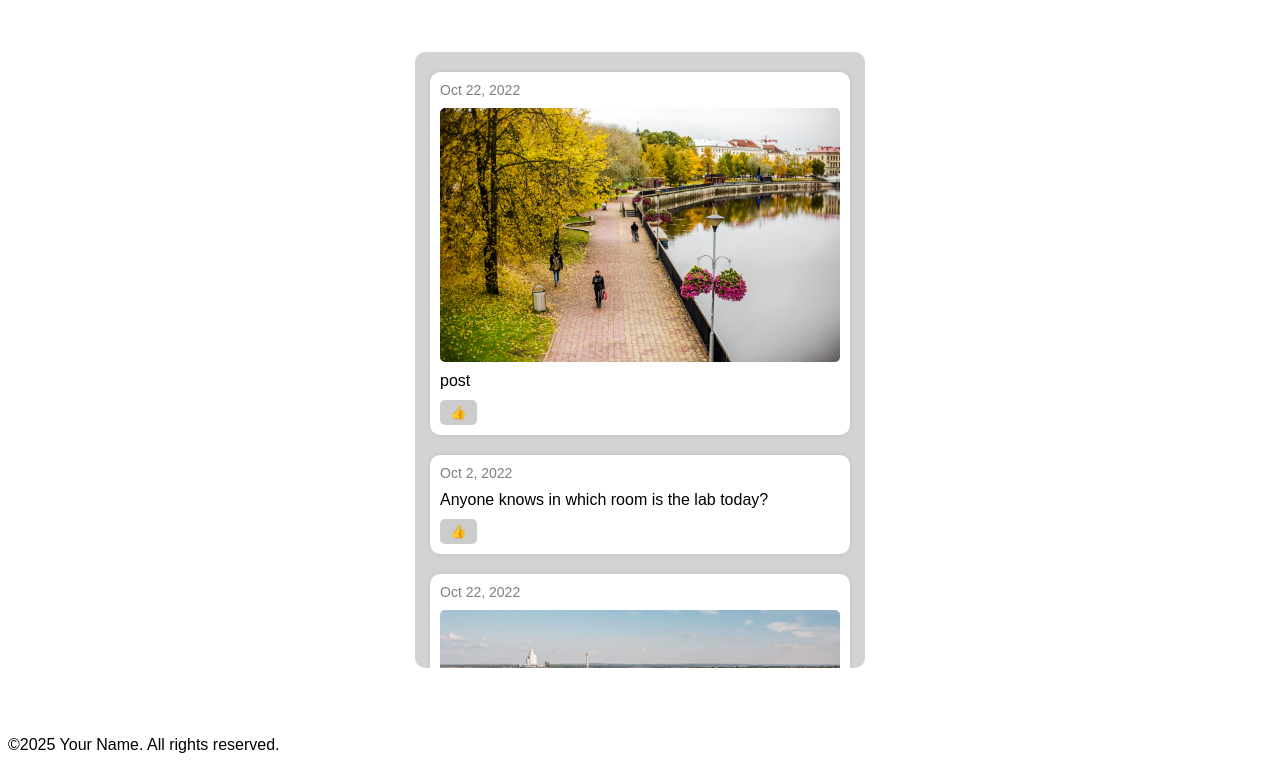
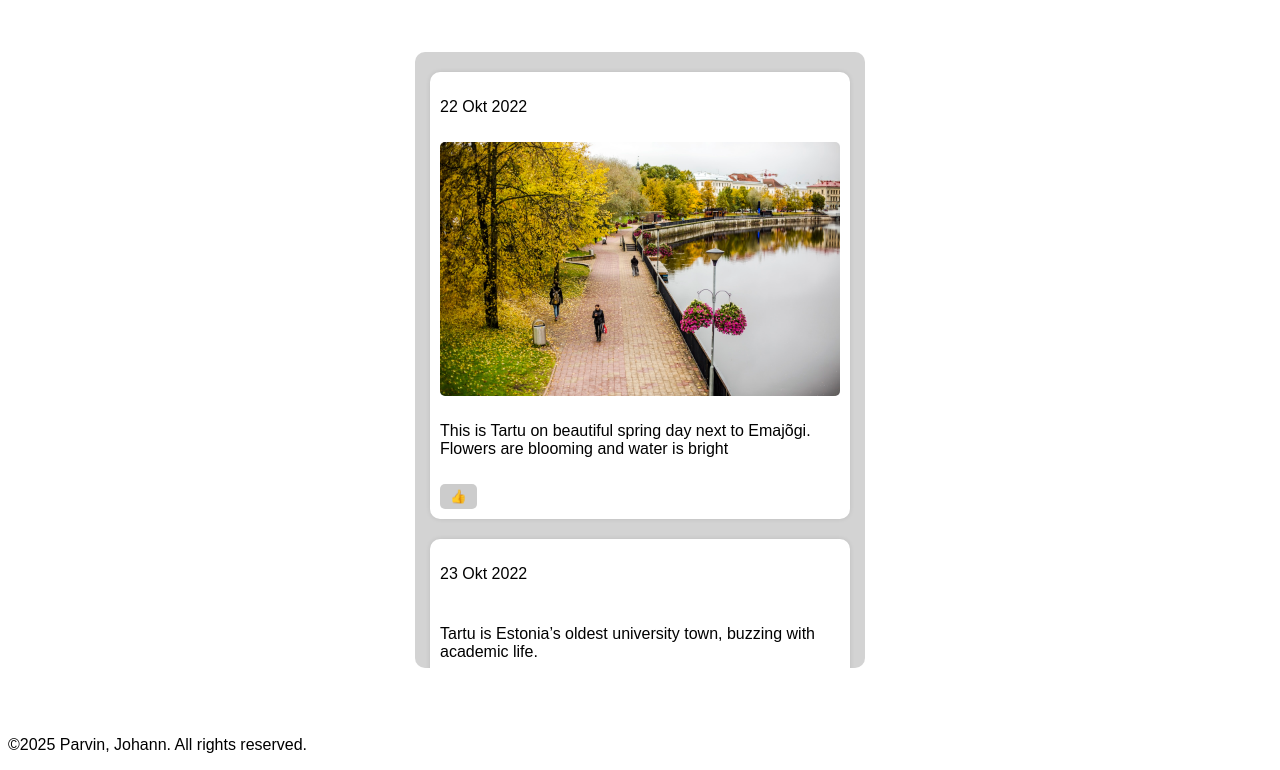
Before and after one commit to Jerich20/Web-Application-Development, a plain HTML site: page index.html in a window 1280 px wide. Shown: the part 120-890 px from the top of the page. Drawn offline with Linux system fonts and the light colour scheme.

Commit message:
Tegin HW2 esimesed 2 punkti ära

```diff
--- a/index.html
+++ b/index.html
@@ -14,56 +14,24 @@
             <button onclick="window.location.href='index.html'">Home</button>
             <button onclick="window.location.href='addPost.html'">Add Post</button>
         </div>
-        <img src="Pictures/blankProfile.webp"  onclick="window.location.href='login.html'">
+        <img src="Pictures/blankProfile.webp" onclick="window.location.href='login.html'">
     </header>
+
+
 
     <main>
         <div class="post-container">
-
-            <!-- Post 1 -->
-            <div class="post">
-                <div class="post-header">Oct 22, 2022</div>
-                <img src="Pictures/tartu1.jpg" alt="">
-                <div class="post-text">post</div>
-                <button class="like-button">👍</button>
-            </div>
-
-            <!-- Post 2 -->
-            <div class="post">
-                <div class="post-header">Oct 2, 2022</div>
-                <div class="post-text">Anyone knows in which room is the lab today?</div>
-                <button class="like-button">👍</button>
-            </div>
-
-            <!-- Post 3 -->
-            <div class="post">
-                <div class="post-header">Oct 22, 2022</div>
-                <img src="Pictures\tartu2.jpg" alt="">
-                <div class="post-text">Tartu 2022</div>
-                <button class="like-button">👍</button>
-            </div>
-
-            <!-- Post 4 -->
-            <div class="post">
-                <div class="post-header">Oct 22, 2022</div>
-                <img src="Pictures/tartu 3.jpg" alt="">
-                <div class="post-text">Another Tartu photo.</div>
-                <button class="like-button">👍</button>
-            </div>
-
-            <!-- Post 5 -->
-            <div class="post">
-                <div class="post-header">Oct 22, 2022</div>
-                <img src="Pictures/tartu4.jpg" alt="">
-                <div class="post-text">Last Tartu post.</div>
-                <button class="like-button">👍</button>
-            </div>
-
+        <div id="posts"></div>
         </div>
     </main>
 
+
+
     <footer>
-        <p>&copy;2025 Your Name. All rights reserved.</p>
+        <p>&copy;2025 Parvin, Johann. All rights reserved.</p>
     </footer>
+    <script src="script.js"></script>
+
+
 </body>
 </html>
--- /dev/null
+++ b/post.json
@@ -0,0 +1,90 @@
+[
+  {
+    "id": 1,
+    "title": "22 Okt 2022",
+    "image": "Pictures/tartu1.jpg",
+    "content": "This is Tartu on beautiful spring day next to Emajõgi. Flowers are blooming and water is bright",
+    "likes": ""
+  },
+
+
+  {
+    "id": 2,
+    "title": "23 Okt 2022",
+    "content": "Tartu is Estonia’s oldest university town, buzzing with academic life.",
+    "likes": ""
+  },
+
+
+  {
+    "id": 3,
+    "title": "31 Okt 2022",
+    "image": "Pictures/tartu2.jpg",
+    "content": "The banks of the Emajõgi River offer peace and beauty for walks and relaxation.",
+    "likes": ""
+  },
+
+
+  {
+    "id": 4,
+    "title": "01 Dets 2022",
+    "image": "Pictures/tartu 3.jpg",
+    "content": "The heart of the city is Town Hall Square with its historic charm.",
+    "likes": ""
+  },
+
+
+  {
+    "id": 5,
+    "title": "22 Jan 2023",
+    "image": "Pictures/tartu4.jpg",
+    "content": "The city is full of parks and greenery, making it a pleasant place to live.",
+    "likes": ""
+  },
+
+
+  {
+    "id": 6,
+    "title": "23 Jan 2023",
+    "image": "Pictures/tartu5.jpg",
+    "content": "The University of Tartu Library tower is a symbol of the city and a favorite for photographers.",
+    "likes": ""
+  },
+
+
+  {
+    "id": 7,
+    "title": "24 Jan 2023",
+    "image": "Pictures/tartu6.jpg",
+    "content": "The Vanemuine Theatre offers diverse cultural experiences every season.",
+    "likes": ""
+  },
+
+
+  {
+    "id": 8,
+    "title": "26 Jan 2023",
+    "image": "Pictures/tartu7.jpg",
+    "content": "Aparaaditehas cultural center blends art, music, and creativity",
+    "likes": ""
+  },
+
+
+  {
+    "id": 9,
+    "title": "27 Jan 2023",
+    "image": "Pictures/tartu8.jpg",
+    "content": "Tartu’s cafés and small restaurants create a friendly and cozy atmosphere",
+    "likes":""
+  },
+
+
+  {
+    "id": 10,
+    "title": "28 Jan 2023",
+    "image": "Pictures/tartu9.jpg",
+    "content": "The city surprises with street art and modern architecture that enrich its skyline.",
+    "likes": ""
+  }
+
+]
--- a/script.js
+++ b/script.js
@@ -1,17 +1,17 @@
-    // Login form validation
-document.addEventListener("DOMContentLoaded", function () {
-    const loginBtn = document.querySelector(".login-button");
-    if (loginBtn) {
-        loginBtn.addEventListener("click", function (event) {
-            const email = document.getElementById("email").value.trim();
-            const password = document.getElementById("password").value.trim();
+fetch('post.json')
+  .then(response => response.json())
+  .then(posts => {
+    const container = document.getElementById('posts');
 
-            if (!email || !password) {
-                alert("Please fill in both Email and Password.");
-                event.preventDefault();
-            } else {
-                window.location.href = "index.html";
-            }
-        });
-    }
-});
+    posts.forEach(post => {
+      container.innerHTML += `
+        <div class="post">
+          <p>${post.title}</p>
+          ${post.image ? `<img src="${post.image}" class="post-img">` : ''}
+          <p>${post.content}</p>
+          <button class="like-button">👍 ${post.likes}</button>
+        </div>
+      `;
+    });
+  })
+  .catch(error => console.error('Viga:', error));
--- a/style/index-style.css
+++ b/style/index-style.css
@@ -23,6 +23,7 @@
     display: flex;
     flex-direction: column;
     gap: 10px;
+    margin-bottom: 20px;
 }
 
 /* Post top information*/
@@ -41,13 +42,14 @@
 }
 
 
-/* Post like button*/
+
 .like-button {
     align-self: flex-start;
     background-color: #ccc;
     border: none;
     padding: 5px 10px;
     border-radius: 5px;
+    margin-right: auto;
 }
 
 .like-button:hover {
```
Also changed, not shown: Pictures/tartu5.jpg (added), Pictures/tartu6.jpg (added), Pictures/tartu7.jpg (added), Pictures/tartu8.jpg (added), Pictures/tartu9.jpg (added).
